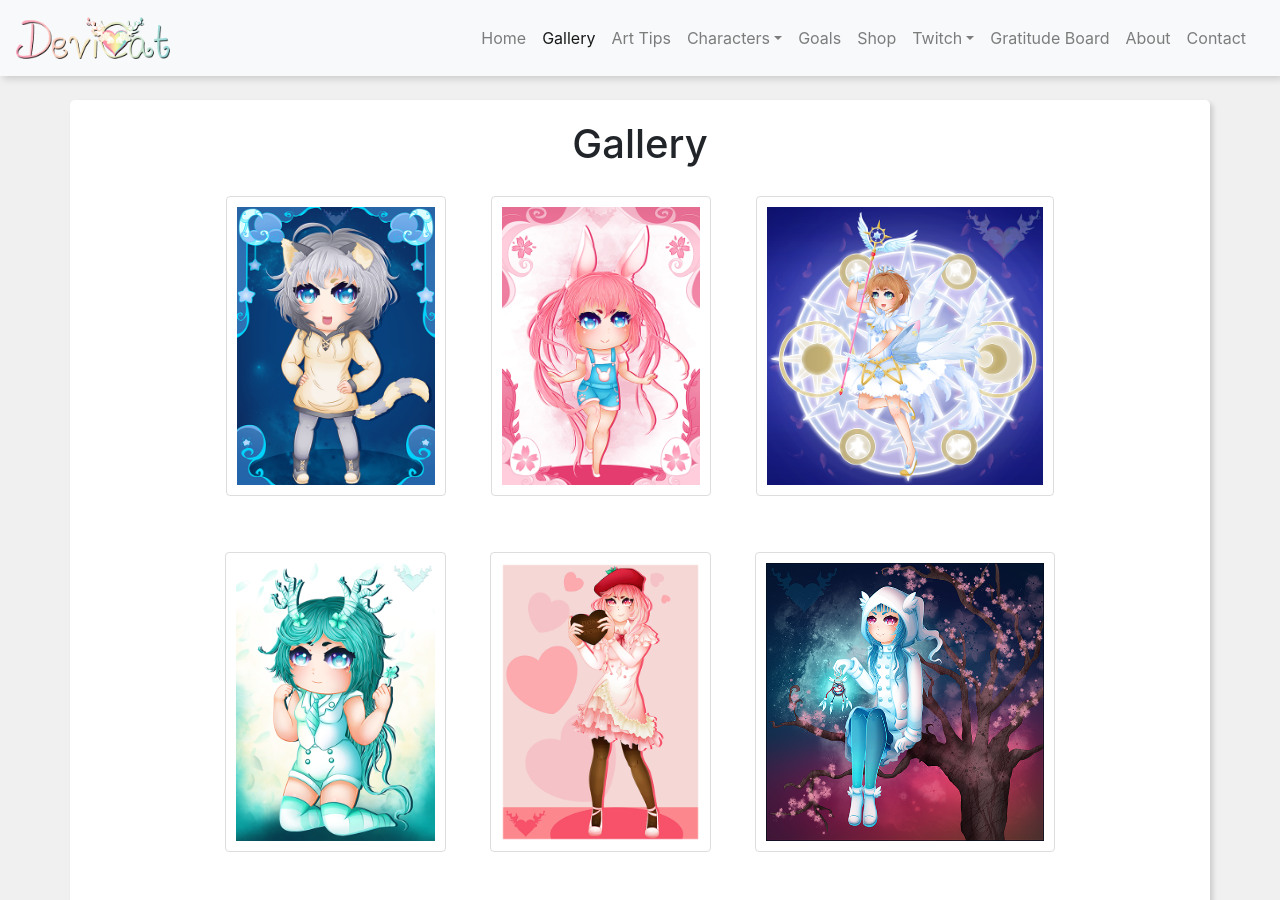
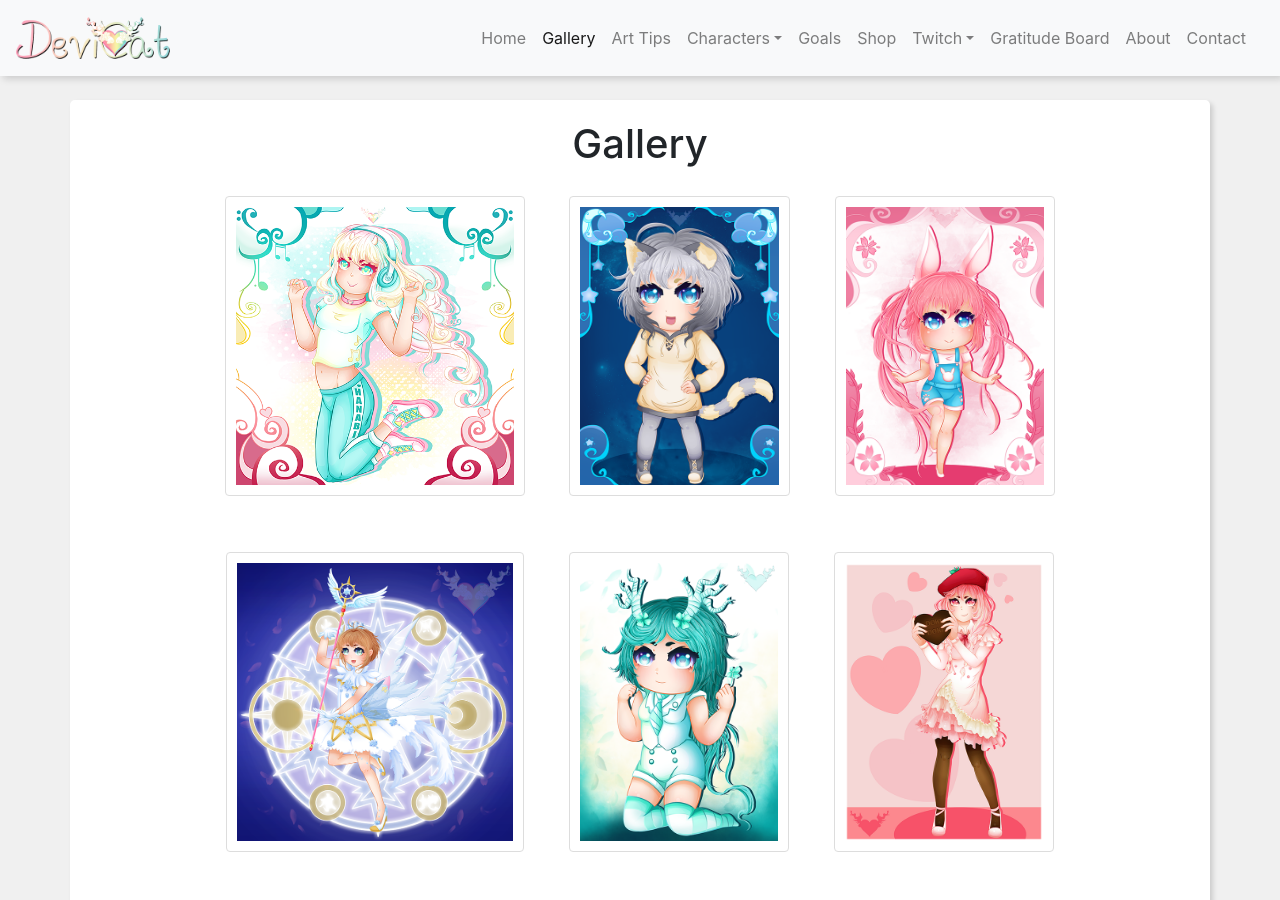
Before and after one commit to DeviCatOutlet/devicatoutlet.github.io, a Jekyll site: the page built from gallery.md, in a window 1280 px wide and 900 px high. Built offline with Jekyll 4.4.1, drawn with Linux system fonts in a browser that asks for light colours; nearby versions of some CDN libraries; our own code applies the rules of GitHub Pages for plain Markdown files.

Commit message:
Update Gallery
Add hanabi.png to img folder. Add hanabi to gallery.

```diff
--- a/gallery.md
+++ b/gallery.md
@@ -1,22 +1,22 @@
 # Gallery
 
 
+![Hanabi](img/hanabi.png)
 ![Katasha Chibi](img/katashachibi.png)
 ![CCBunny](img/ccbunny.png)
+
 ![CardCaptor Sakura Clear Card](img/cardcaptorsakura_clearcard.png)
-
 ![Reiko CloverGirl 2018](img/Reiko_CloverGirl_2018.png)
 ![BerriChan 2018](img/berrichan_2018.png)
+
 ![Shizuko Winter Sprite 2018](img/ShizukoWinterSprite2018.png)
-
 ![DeviCat](img/devicatcoffee.png)
 ![Momoko](img/momoko.png)
+
 ![Maika](img/maika.png)
-
 ![Dapper Cat](img/dappercat.png)
 ![Hallway Raptor](img/hallwayraptor.png)
+
 ![Birthday Nilla](img/birthday.png)
-
 ![Autumn Rin](img/rin_autumn.png)
 ![Witchsona Devi](img/devi_witchsona.png)
-![Gothic Lolita Shizuko](img/shizuko_gothiclolita.png)
```
Also changed, not shown: img/hanabi.png (added).
